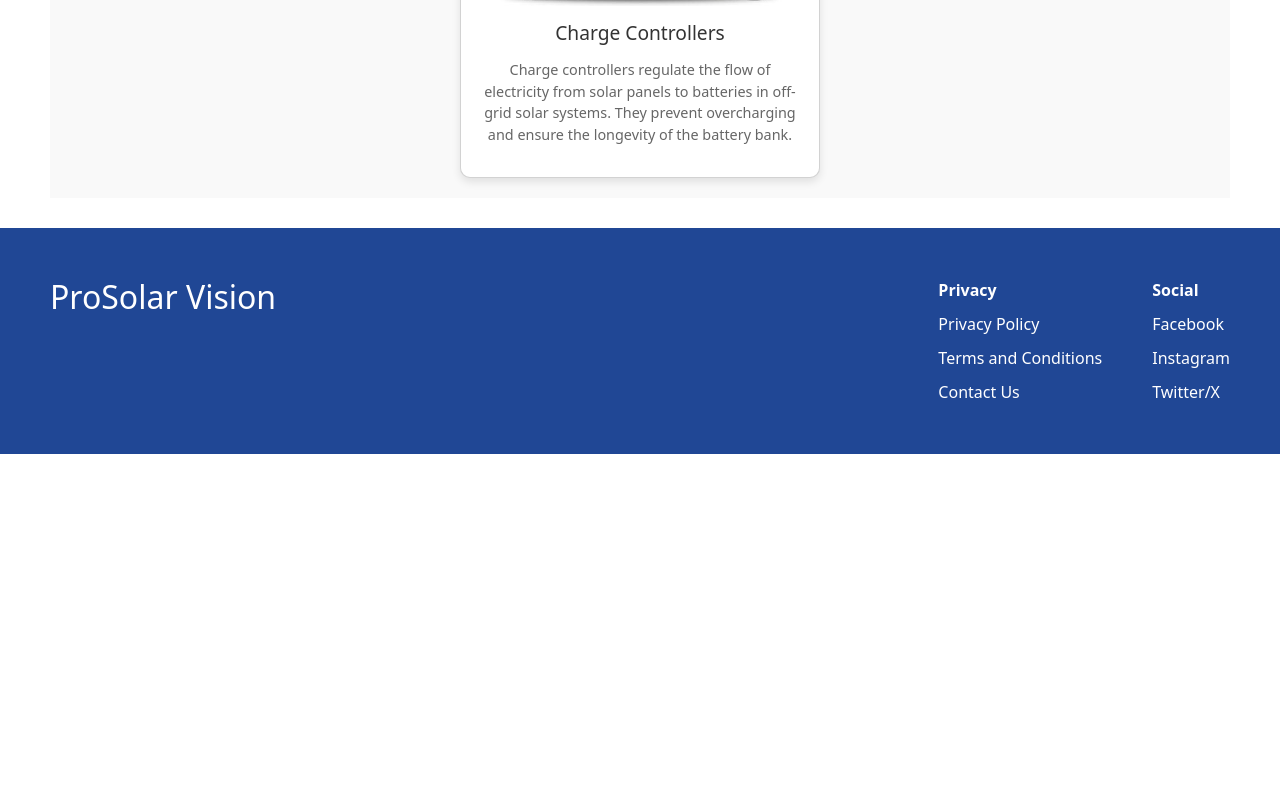
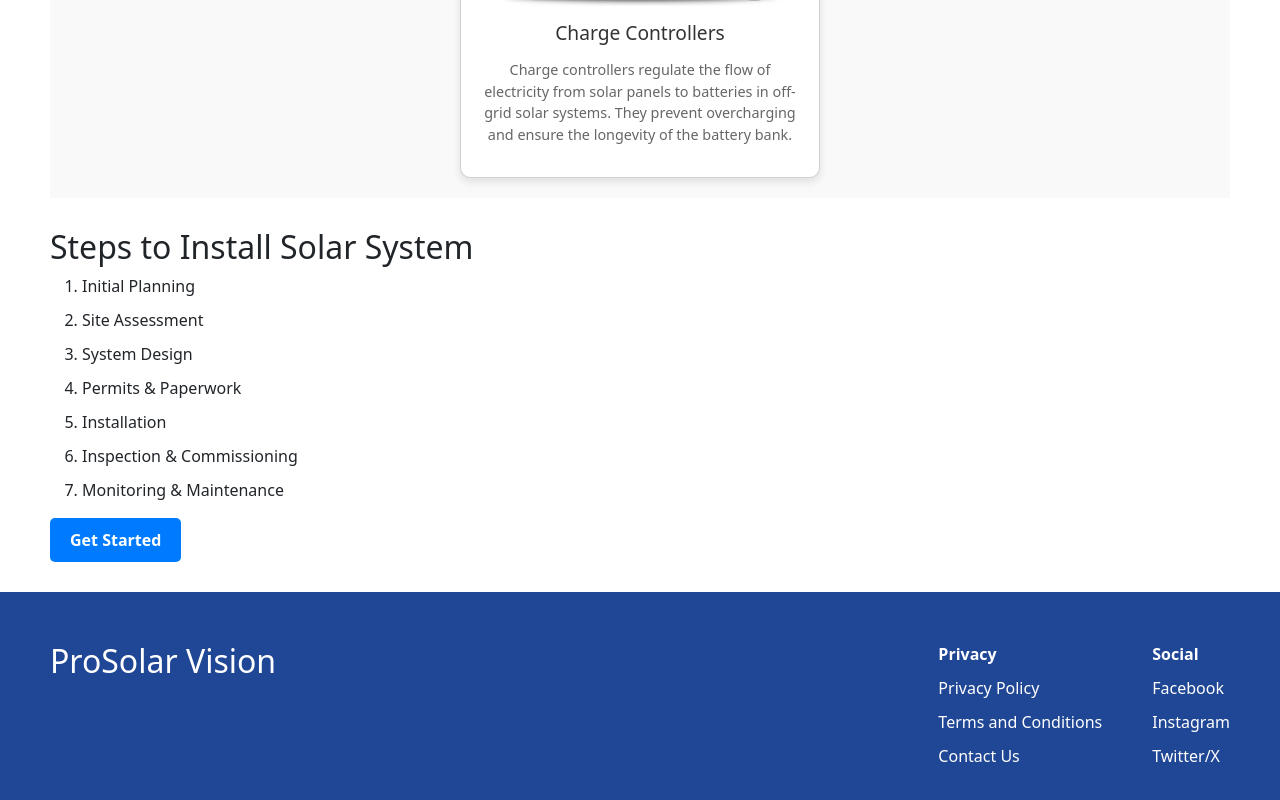
Before and after one commit to kushang19/prosolarvision, a React (Create React App) app: page /solar-products in a window 1280 px wide. Shown: the part 1578-2378 px from the top of the page. Before the commit the page ends 2032 px from the top, so only its background shows below. Built offline with nearby package versions, Linux system fonts and the light colour scheme.

Commit message:
solar products p3

```diff
--- a/src/pages/SolarProducts/SolarProducts.css
+++ b/src/pages/SolarProducts/SolarProducts.css
@@ -54,6 +54,34 @@
   line-height: 1.5;
 }
 
+.solar-products .installation-steps{
+  margin: 30px 0;
+}
+
+.solar-products .order-list li{margin-bottom: 10px;}
+
+  /* Call to Action */
+  .solar-products .cta-wrap {
+    text-align: left;
+  }
+
+ .solar-products .cta {
+    display: inline-block;
+    padding: 10px 20px;
+    background-color: #007bff;
+    color: #fff;
+    border-radius: 5px;
+    text-decoration: none;
+    font-weight: bold;
+    cursor: pointer;
+    transition: background-color 0.3s ease, transform 0.3s ease;
+  }
+
+ .solar-products .cta:hover {
+    background-color: #0056b3;
+    transform: scale(1.1);
+  }
+
 /* Responsive Design */
 @media (max-width: 768px) {
   .solar-products .card {
--- a/src/pages/SolarProducts/SolarProducts.js
+++ b/src/pages/SolarProducts/SolarProducts.js
@@ -1,12 +1,13 @@
 import React from "react";
 import "./SolarProducts.css";
-import solarPanal from  "../../assets/images/solar-panal.png";
-import mountingHardware from "../../assets/images/mounting-hardware.png"
-import inverters from "../../assets/images/inverter.png"
-import rackingMountingSystems from "../../assets/images/racking-mounting.png"
-import solarBatteries from "../../assets/images/solar-batteries.png"
-import electricalWiringConnectors from "../../assets/images/wiring-connector.png"
-import chargeControllers from "../../assets/images/charger-controller.png"
+import solarPanal from "../../assets/images/solar-panal.png";
+import mountingHardware from "../../assets/images/mounting-hardware.png";
+import inverters from "../../assets/images/inverter.png";
+import rackingMountingSystems from "../../assets/images/racking-mounting.png";
+import solarBatteries from "../../assets/images/solar-batteries.png";
+import electricalWiringConnectors from "../../assets/images/wiring-connector.png";
+import chargeControllers from "../../assets/images/charger-controller.png";
+import { Link } from "react-router-dom";
 
 const SolarProducts = () => {
   return (
@@ -27,21 +28,29 @@ const SolarProducts = () => {
                 <img src={solarPanal} alt="Solar Panels" />
                 <h3>Solar Panels</h3>
                 <p>
-                Photovoltaic (PV) panels are the primary component of any solar energy system. These panels contain solar cells that capture sunlight and convert it into electricity.
+                  Photovoltaic (PV) panels are the primary component of any
+                  solar energy system. These panels contain solar cells that
+                  capture sunlight and convert it into electricity.
                 </p>
               </div>
               <div class="card">
                 <img src={mountingHardware} alt="Mounting Hardware" />
                 <h3>Mounting Hardware</h3>
                 <p>
-                Mounting hardware is used to securely attach solar panels to various surfaces, such as rooftops or ground-mounted structures. This includes rails, clamps, brackets, and racking systems.
+                  Mounting hardware is used to securely attach solar panels to
+                  various surfaces, such as rooftops or ground-mounted
+                  structures. This includes rails, clamps, brackets, and racking
+                  systems.
                 </p>
               </div>
               <div class="card">
                 <img src={inverters} alt="Inverters" />
                 <h3>Inverters</h3>
                 <p>
-                Inverters are essential for converting the direct current (DC) electricity generated by solar panels into alternating current (AC) electricity that can be used to power electrical devices and appliances in homes or businesses
+                  Inverters are essential for converting the direct current (DC)
+                  electricity generated by solar panels into alternating current
+                  (AC) electricity that can be used to power electrical devices
+                  and appliances in homes or businesses
                 </p>
               </div>
               <div class="card">
@@ -51,14 +60,22 @@ const SolarProducts = () => {
                 />
                 <h3>Racking & Mounting Systems</h3>
                 <p>
-                Racking and mounting systems provide the structural support needed to secure solar panels in place. These systems are designed to withstand various weather conditions and ensure proper alignment and orientation for optimal sunlight exposure.
+                  Racking and mounting systems provide the structural support
+                  needed to secure solar panels in place. These systems are
+                  designed to withstand various weather conditions and ensure
+                  proper alignment and orientation for optimal sunlight
+                  exposure.
                 </p>
               </div>
               <div class="card">
                 <img src={solarBatteries} alt="Solar Batteries" />
                 <h3>Solar Batteries</h3>
                 <p>
-                Solar batteries store excess electricity generated by solar panels for use during times when sunlight is unavailable, such as at night or during cloudy weather. Batteries can enhance energy independence and resilience by providing backup power during grid outage.
+                  Solar batteries store excess electricity generated by solar
+                  panels for use during times when sunlight is unavailable, such
+                  as at night or during cloudy weather. Batteries can enhance
+                  energy independence and resilience by providing backup power
+                  during grid outage.
                 </p>
               </div>
               <div class="card">
@@ -68,19 +85,36 @@ const SolarProducts = () => {
                 />
                 <h3>Electrical Wiring & Connectors</h3>
                 <p>
-                Electrical wiring and connectors are used to connect solar panels, inverters, batteries, and other components of the solar energy system. Proper wiring and connections are crucial for ensuring safe and efficient operation.
+                  Electrical wiring and connectors are used to connect solar
+                  panels, inverters, batteries, and other components of the
+                  solar energy system. Proper wiring and connections are crucial
+                  for ensuring safe and efficient operation.
                 </p>
               </div>
               <div class="card">
-                <img
-                  src={chargeControllers}
-                  alt="Charge Controllers"
-                />
+                <img src={chargeControllers} alt="Charge Controllers" />
                 <h3>Charge Controllers</h3>
                 <p>
-                Charge controllers regulate the flow of electricity from solar panels to batteries in off-grid solar systems. They prevent overcharging and ensure the longevity of the battery bank.
+                  Charge controllers regulate the flow of electricity from solar
+                  panels to batteries in off-grid solar systems. They prevent
+                  overcharging and ensure the longevity of the battery bank.
                 </p>
               </div>
+            </div>
+            <div className="installation-steps">
+              <h2>Steps to Install Solar System</h2>
+              <ol className="order-list">
+                <li>Initial Planning</li>
+                <li>Site Assessment</li>
+                <li>System Design</li>
+                <li>Permits & Paperwork</li>
+                <li>Installation</li>
+                <li>Inspection & Commissioning</li>
+                <li>Monitoring & Maintenance</li>
+              </ol>
+              <Link to="/contact-us" className="cta-wrap">
+                <span className="cta">Get Started</span>
+              </Link>
             </div>
           </div>
         </div>
```
